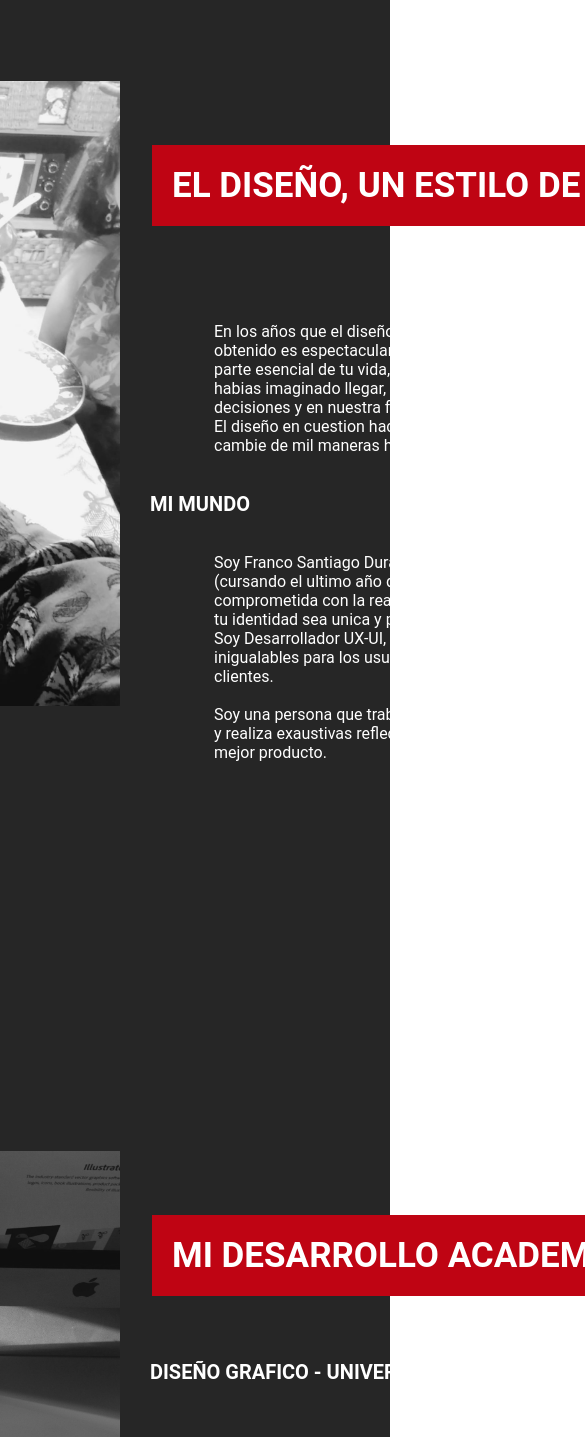
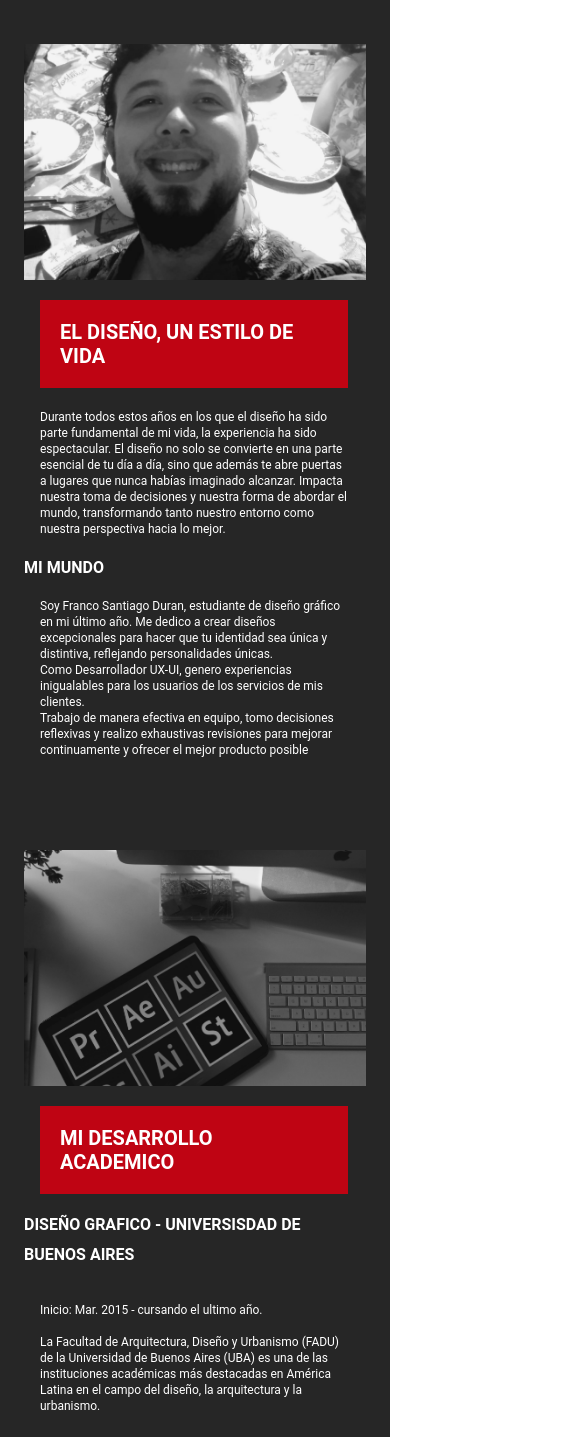
Before and after one commit to FrancoSDuran/comisi-n-n-m46935-francosantiagoduran-trabajofinal, a plain HTML site: page pages/sobre-mi.html in a window 390 px wide. Shown: the part 106-1543 px from the top of the page, 585 px wide, since content can reach past the window. Drawn offline with Linux system fonts and the light colour scheme.

Commit message:
responsive sobre mi

```diff
--- a/css/styles.css
+++ b/css/styles.css
@@ -129,8 +129,9 @@ grid-area: item1;
     display: flex;
     flex-direction: row-reverse;
     justify-content: center;
-    margin: 3.125rem 12.5rem;
+    margin: .125rem 4.5rem;
     grid-area: grup1;
+    height: 46.875rem;
 }
 .tituloUno div p{
     width: 37.5rem;
@@ -146,13 +147,14 @@ grid-area: item1;
     display: flex;
     flex-direction: row-reverse;
     justify-content: center;
-    margin: -4.5rem 12.5rem;
+    margin: .125rem 4.5rem;
     grid-area: grup2;
 }
 .tituloDos div h3{
     width: 37.5rem;
     font-size: 1.25rem;
     margin: 1.25rem 1.875rem;
+    line-height: 1.875rem;
 }
 .tituloDos div p{
     width: 37.5rem;
@@ -163,7 +165,7 @@ grid-area: item1;
     display: flex;
     flex-direction: row-reverse;
     justify-content: center;
-    margin: -4rem 12.5rem 2rem;
+    margin: .125rem 4.5rem 3rem;
     grid-area: grup3;
 }
 .tituloTres div p{
@@ -180,11 +182,11 @@ grid-area: item1;
     background-color: #BF0413;
     width: 90%;
     padding: 1.25rem;
-    margin: 4rem 2rem;
+    margin: 3rem 2rem;
     font-size: 2.1875rem;
 }
 .imagenesSobreMi img{
-    width: 31.25rem;
+    width: 100%;
 }
 
 main{
@@ -197,8 +199,9 @@ main section{
     padding: 3.5rem 0rem 0rem 0rem;
 }
 main section div p{
-    padding: 2rem 4rem;
+    padding: 2rem 1rem;
     font-size: medium;
+    line-height: 1.375rem;
 }
 main section div h2{
     background-color: #BF0413;
@@ -481,6 +484,45 @@ footer section div a img{
             justify-content: right;
             padding: 5rem 1rem 0rem 0rem;
         }
+
+    .mainSobreMi section div h2{
+        background-color: #BF0413;
+        width: 68%;
+        margin: 3rem 2rem auto;
+        font-size: 1.5rem;
+    }
+    .imagenesSobreMi img{
+        width: 100%;
+        object-fit: cover;
+        height: 18.75rem;
+    }
+    .tituloUno{
+        display: flex;
+        flex-direction: column-reverse;
+        justify-content: center;
+        margin: .125rem 4.5rem;
+        grid-area: grup1;
+        height: auto;
+    }
+    .tituloDos{
+        display: flex;
+        flex-direction: column-reverse;
+        justify-content: center;
+        margin: .125rem 4.5rem;
+        grid-area: grup2;
+        height: auto;
+    }
+    .tituloTres{
+        display: flex;
+        flex-direction: column-reverse;
+        justify-content: center;
+        margin: .125rem 4.5rem;
+        grid-area: grup3;
+        height: auto;
+    }
+    main section{
+        padding: 0rem;
+    }
 }
 
 @media(max-width:390px){
@@ -556,7 +598,80 @@ footer section div a img{
         align-items: center;
         margin: 1.875rem;
         gap: 3.125rem;
-}
+    }
+
+    .mainSobreMi section div h2{
+        background-color: #BF0413;
+        width: 90%;
+        margin: 1rem 1rem auto;
+        font-size: 1.25rem;
+    }
+    .imagenesSobreMi img{
+        width: 100%;
+        object-fit: cover;
+        height: 14.75rem;
+    }
+    .tituloUno{
+        display: flex;
+        flex-direction: column-reverse;
+        justify-content: center;
+        margin: .125rem 1.5rem;
+        grid-area: grup1;
+        height: auto;
+    }
+    .tituloUno div p{
+        width: 100%;
+        font-size: .75rem;
+        margin: 0.313rem 0rem;
+    }
+    .tituloUno div h3{
+        width: 100%;
+        font-size: 1rem;
+        margin: .3125rem 0rem;
+    }
+    .tituloDos{
+        display: flex;
+        flex-direction: column-reverse;
+        justify-content: center;
+        margin: .125rem 1.5rem;
+        grid-area: grup2;
+        height: auto;
+    }
+    .tituloDos div p{
+        width: 100%;
+        font-size: .75rem;
+        margin: 0.313rem 0rem;
+    }
+    .tituloDos div h3{
+        width: 100%;
+        font-size: 1rem;
+        margin: 1rem 0rem;
+    }
+    .tituloTres{
+        display: flex;
+        flex-direction: column-reverse;
+        justify-content: center;
+        margin: .125rem 1.5rem;
+        grid-area: grup3;
+        height: auto;
+    }
+    .tituloTres div p{
+        width: 100%;
+        font-size: .75rem;
+        margin: 0.313rem 0rem;
+    }
+    .tituloTres div h3{
+        width: 100%;
+        font-size: 1rem;
+        margin: 1rem 0rem;
+    }
+    main section div p{
+        padding: 1rem 1rem;
+        line-height: 1rem;
+    }
+    main section{
+        padding: 0rem;
+    }
 }
 
 @media(max-width:320px){
@@ -638,4 +753,23 @@ footer section div a img{
         background-repeat: no-repeat;
     }
 
+    main section{
+        padding: 0rem;
+    }
+    .mainSobreMi section div h2{
+        font-size: 1rem;
+        padding: 1rem;
+    }
+    .imagenesSobreMi img{
+        height: 11.75rem;
+    }
+    .tituloUno div h3{
+        font-size: .875rem;
+    }
+    .tituloDos div h3{
+        font-size: .875rem;
+    }
+    .tituloTres div h3{
+        font-size: .875rem;
+    }
 }
--- a/pages/sobre-mi.html
+++ b/pages/sobre-mi.html
@@ -27,9 +27,11 @@
         <section class="tituloUno">
             <div>
                 <h2>EL DISEÑO, UN ESTILO DE VIDA</h2>
-                <p>En los años que el diseño es parte de mi vida, la experiencia que e obtenido es espectacular, ya que el diseño se convierte en un una parte esencial de tu vida, te abre puertas a lugares que nunca habias imaginado llegar, influyendo en nuestras tomas de decisiones y en nuestra forma de abordar el mundo. <br>El diseño en cuestion hace que nuestro mundo y nuestra vida cambie de mil maneras hacia lo mejor.</p>
+                <p>Durante todos estos años en los que el diseño ha sido parte fundamental de mi vida, la experiencia ha sido espectacular. El diseño no solo se convierte en una parte esencial de tu día a día, sino que además te abre puertas a lugares que nunca habías imaginado alcanzar. Impacta nuestra toma de decisiones y nuestra forma de abordar el mundo, transformando tanto nuestro entorno como nuestra perspectiva hacia lo mejor.</p>
                 <h3>MI MUNDO</h3>
-                <p>Soy Franco Santiago Duran, estudiante de diseño grafico (cursando el ultimo año de la carrera), soy una persona comprometida con la realización de los mejores diseños para que tu identidad sea unica y particular, con una persanalidad unica. <br>Soy Desarrollador UX-UI, con creaciones de experiencias inigualables para los usuarios de los servicios empleados por mis clientes. <br><br>Soy una persona que trabaja muy bien en equipo, toma deciciones y realiza exaustivas refleciones de lo hecho para mejorar y tener el mejor producto.</p>
+                <p>Soy Franco Santiago Duran, estudiante de diseño gráfico en mi último año. Me dedico a crear diseños excepcionales para hacer que tu identidad sea única y distintiva, reflejando personalidades únicas.
+                <br>Como Desarrollador UX-UI, genero experiencias inigualables para los usuarios de los servicios de mis clientes.
+                <br>Trabajo de manera efectiva en equipo, tomo decisiones reflexivas y realizo exhaustivas revisiones para mejorar continuamente y ofrecer el mejor producto posible</p>
             </div>
             <div class="imagenesSobreMi">
                 <img src="../assets/img/img-mia.jpg" alt="">
@@ -40,10 +42,8 @@
                 <h2>MI DESARROLLO ACADEMICO</h2>
                 <h3>DISEÑO GRAFICO - UNIVERSISDAD DE BUENOS AIRES</h3>
                 <p>Inicio: Mar. 2015 - cursando el ultimo año. <br> <br>La Facultad de Arquitectura, Diseño y Urbanismo (FADU) de la Universidad de Buenos Aires (UBA) es una de las instituciones académicas más destacadas en América Latina en el campo del diseño, la arquitectura y la urbanismo.</p>
-                <h3>DISEÑADOR UX/UI - CODERHOUSE</h3>
+                <h3>DISEÑADOR UX/UI - CODERHOUSE <br>DESARROLLADOR WEB - CODERHOUSE</h3>
                 <p>Inicio: Oct. 2022 Fin: Nov. 2023 <br> <br>Coderhouse es una plataforma de educación en tecnología y diseño que ofrece cursos y programas de formación en una variedad de disciplinas relacionadas con el desarrollo web, diseño, marketing digital y otras áreas afines. La plataforma está orientada a personas interesadas en adquirir habilidades en tecnología y diseño, así como a profesionales que deseen actualizar sus conocimientos.</p>
-                <h3>DESARROLLADOR WEB - CODERHOUSE</h3>
-                <p>Inicio: Abr. 2023 Fin: Nov. 2023 <br> <br>Coderhouse ofrece una variedad de cursos de desarrollo web, desde introducciones para principiantes hasta cursos más avanzados y especializados. Te recomiendo visitar su sitio web oficial o comunicarte con ellos directamente para obtener información específica sobre los cursos que ofrecen</p>
             </div>
             <div class="imagenesSobreMi">
                 <img src="../assets/img/estudio.jpg" alt="">
@@ -53,9 +53,13 @@
             <div>
                 <h2>MI MARCA PERSONAL</h2>
                 <h3>COMO SE CREO</h3>
-                <p>Hace unos años, que había estado trabajando en la industria durante un tiempo, comencé a sentir un deseo cada vez más fuerte de expresar mi creatividad de manera más auténtica. Sentí que mi creatividad estaba limitada por las restricciones de los proyectos y la visión de otros.<br>Un día, mientras trabajaba en un proyecto personal de diseño, tuve una revelación. Me di cuenta de que tenía una pasión innata por el diseño y una visión única que quería compartir con el mundo. La pasión por crear experiencias visuales impactantes y funcionales se convirtió en el motor que impulsó mi deseo de emprender.<br>Con una visión clara en mente, decidí tomar un riesgo y fundar FSD Studio. Comencé desde cero, trabajando desde casa y utilizando mis ahorros personales para adquirir el equipo y el software necesarios. Comencé a buscar proyectos independientes y pequeños encargos de diseño para ganar experiencia y establecerme en el mercado.<br>La pasión por el diseño y el deseo de ofrecer soluciones creativas y únicas rápidamente se convirtieron en la base de mi negocio. Proporcionar un servicio excepcional a sus clientes. <br>Con el tiempo quiero que FSD Studio crezca y se convierta en un referente en la industria del diseño.</p>
+                <p>Tras años en la industria, mi anhelo por expresar mi creatividad se intensificó. Las limitaciones en proyectos ajenos me llevaron a descubrir mi pasión innata por el diseño. Esta pasión impulsó la fundación de FSD Studio desde cero, trabajando desde casa y con recursos propios. Nuestro enfoque es ofrecer soluciones creativas y únicas, aspirando a convertirnos en referentes en la industria del diseño.</p>
                 <h3>CON QUE OBJETIVO SE HIZO</h3>
-                <p>Excelencia en el diseño: El objetivo principal es crear soluciones de diseño creativas, atractivas y funcionales que cumplan o superen las expectativas de los clientes y usuarios. <br>Satisfacción del cliente: Entregando proyectos de alta calidad a tiempo y dentro del presupuesto, y manteniendo una comunicación efectiva. <br>Innovación continua: El objetivo es fomentar la creatividad y la innovación constantes, buscando nuevas ideas y enfoques que nos permita destacar en el mercado. <br>Colaboración efectiva: Fomentar la colaboración y el trabajo en equipo es esencial para una empresa de diseño. Los equipos interdisciplinarios pueden abordar desafíos de manera más efectiva y generar soluciones más completas. <br>Responsabilidad social y ambiental: Los objetivos son considerar el impacto social y ambiental de los proyectos y tomar medidas para minimizar cualquier impacto negativo.</p>
+                <p>Excelencia en el diseño: Crear soluciones creativas, atractivas y funcionales que superen expectativas.
+                    <br>Satisfacción del cliente: Entregar proyectos de alta calidad, a tiempo y dentro del presupuesto, manteniendo una comunicación efectiva.
+                    <br>Innovación continua: Fomentar creatividad e innovación para destacar en el mercado.
+                    <br>Colaboración efectiva: Promover trabajo en equipo para abordar desafíos y generar soluciones completas.
+                    <br>Responsabilidad social y ambiental: Considerar impacto social y ambiental, minimizar impacto negativo.</p>
             </div>
             <div class="imagenesSobreMi">
                 <img src="../assets/img/mi-marca01.jpg" alt="">
```
